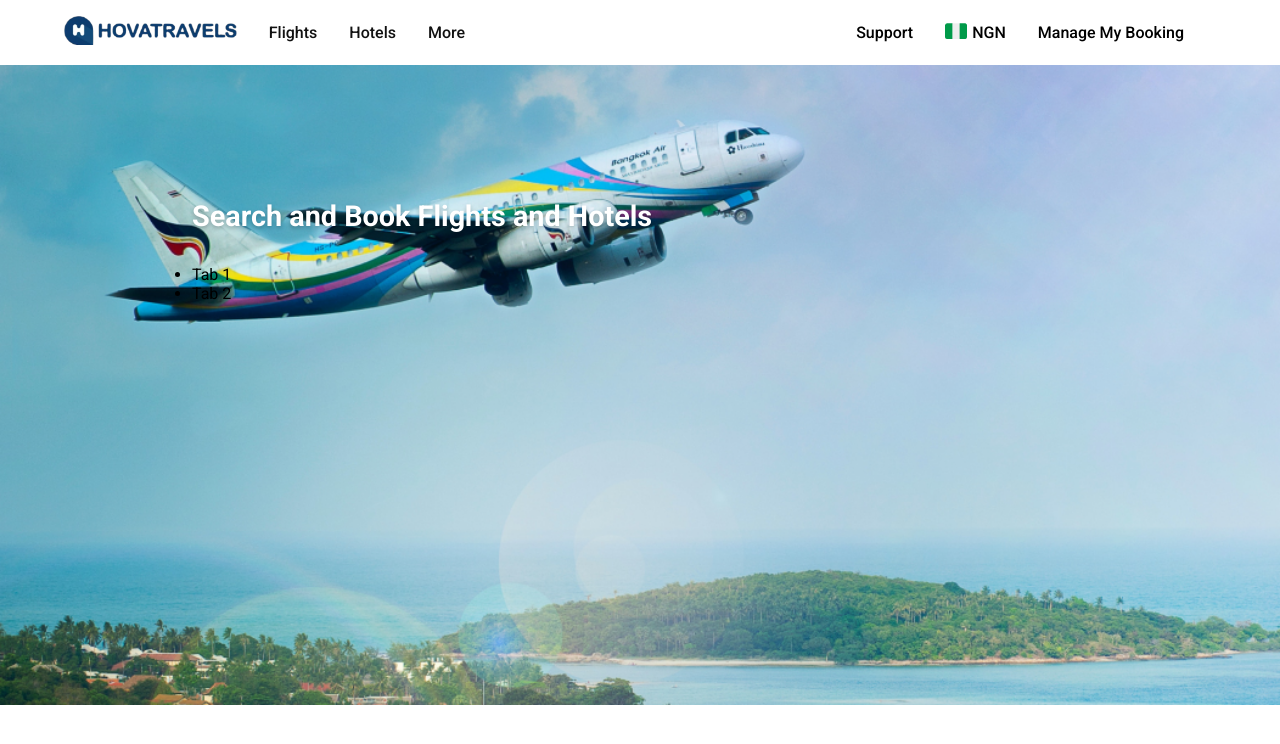
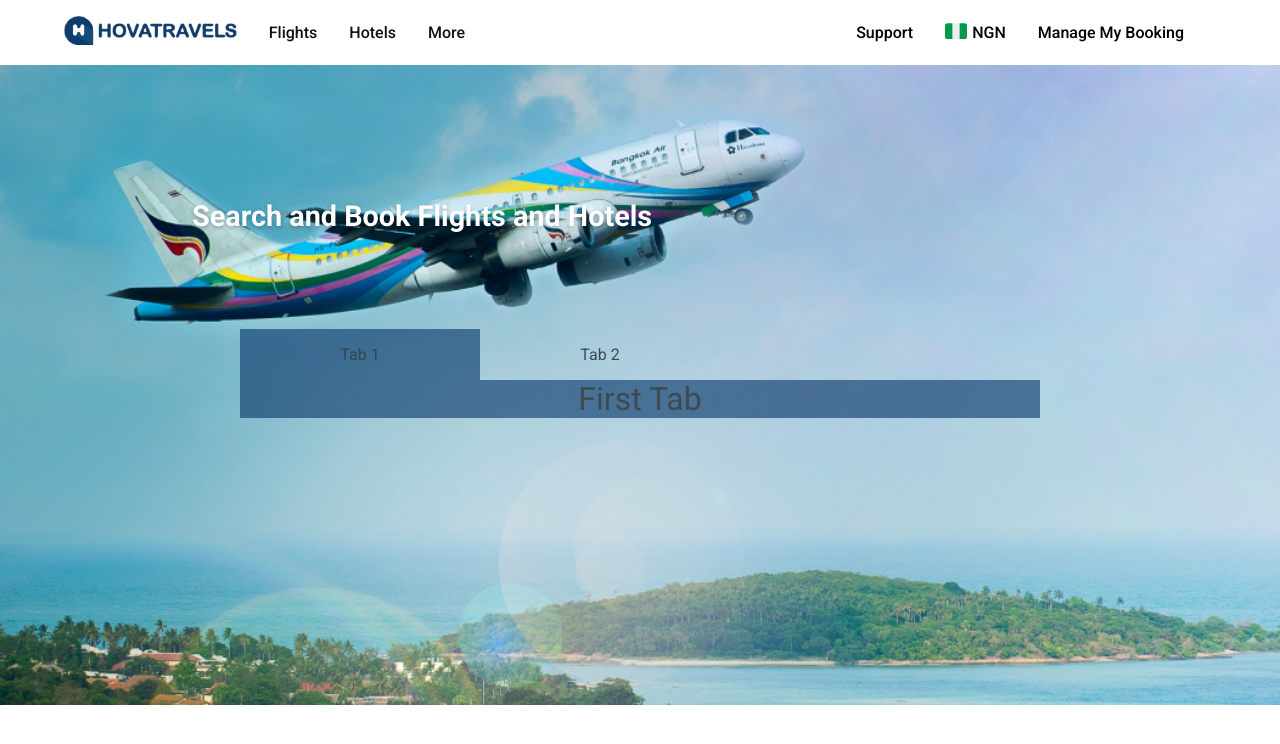
Before and after one commit to mishael1-d/travelagency, a React (Create React App) app: page / in a window 1280 px wide. Shown: the top 744 px of the page. Built offline with nearby package versions, Linux system fonts and the light colour scheme.

Commit message:
Tab panel build2

```diff
--- a/src/components/TabPanel/TabPanel.css
+++ b/src/components/TabPanel/TabPanel.css
@@ -1,91 +1,46 @@
-/* Styling for TABPANEL TEXT */
-.tab.MuiButtonBase-root.MuiTab-root,
-.tab.MuiTypography-root, .tab.MuiTabs-flex {
-  color: #fff !important;
-}
-/* Styling for TABPANEL CONTENT CONTAINER */
-.css-19kzrtu {
-  background-color: #0e3c6e;
-  margin-top: 0.05rem;
-  padding: 2rem !important;
-}
-/* Styling for TABPANEL TITLE TEXT */
-.tab {
-  background-color: rgba(185, 205, 227, 0.8) !important;
-  border-top-left-radius: 5px !important;
-  border-top-right-radius: 5px !important;
-}
-.tab.Mui-selected {
-  background-color: #0e3c6e !important;
-  color: #fff !important;
-  border-top-left-radius: 5px;
-  border-top-right-radius: 5px;
-
+.tabpanel__container {
+  width: 100%;
+  height: auto;
+  min-height: 230px;
+  opacity: 0.8;
+  padding: 2rem 1.5rem;
+  border-radius: 0 5px 5px 5px;
 }
 
-#tabpanel__container {
-  flex-direction: column !important;
+.tabpanel__container ul.tab-nav__container {
+  width: 60%;
+  /* margin: 0 2rem; */
+  display: flex;
+  align-items: center;
+  justify-content: flex-start;
 }
 
-.tab.MuiButtonBase-root.MuiTab-root {
-  min-height: 0 !important;
+.tabpanel__container ul.tab-nav__container li {
+  width: 50%;
+  padding: 1rem;
+  list-style: none;
+  text-align: center;
+  cursor: pointer;
+  transition: all .8s;
+}
+
+.tabpanel__container ul.tab-nav__container li.active {
+  background-color: #0e3c6e;
+}
+
+.tabpanel__container ul.tab-nav__container li:nth-child(2)
+
+.tab-nav__container {
+  height: 20%;
+}
+
+.tab-content__container {
+  background-color: #0e3c6e;
+  min-height: 80%;
 }
 
 
-#simple-tab-0 {
-  margin-right: 5px;
+.firstTab p, .secondTab p {
+font-size: 2rem;
+text-align:  center;
 }
-/* Styling for INDICATOR UNDER TEXT */
-.tab.MuiTabs-indicator {
-  display: none;
-}
-
-.tabpanel-dropdown {
-  display: flex !important;
-
-}
-
-.css-1gsv261 {
-  border-bottom: none !important;
-}
-
-.tab.MuiButtonBase-root.MuiButton-root {
-  border:1px solid #f5f5f5 !important;
-  color: #f6f6f6 !important;
-}
-
-.tab.MuiButtonBase-root.MuiButton-root:hover{
-  border: 1px solid rgba(25, 118, 210, 0.5) !important;
-  color: #1976d2 !important;
-}
-
-.tab.MuiButtonBase-root.MuiButton-root {
-  height: 35px;
-}
-
-.divider-v {
-  width: 2px;
-  height: 60px;
-  background-color: #fff;
-  margin-right: 1.5rem;
-}
-
-
-@media screen and (max-width: 1024px) {
-  .tabpanel-dropdown {
-    display: grid !important;
-  }
-  .divider-v {
-    display: none;
-  }
-  .tab.MuiTabs-flexContainer {
-    flex-wrap: wrap;
-  }
-}
-
-@media screen and (max-width: 430px) {
-  #simple-tab-0, #simple-tab-1 {
-    flex-direction: column;
-    width: 49%;
-  }
-}
--- a/src/components/TabPanel/TabPanel.jsx
+++ b/src/components/TabPanel/TabPanel.jsx
@@ -1,29 +1,49 @@
 import * as React from "react";
+import "./TabPanel.css";
 
-export  const FirstTab = () => {
+export const FirstTab = () => {
   return (
     <div className="firstTab">
       <p>First Tab</p>
     </div>
-  )
-}
-export  const SecondTab = () => {
+  );
+};
+export const SecondTab = () => {
   return (
     <div className="secondTab">
       <p>Second Tab</p>
     </div>
-  )
-}
+  );
+};
 
+function TabPanel() {
+  const [activeTab, setActiveTab] = React.useState("tab1");
 
-function TabPanel(props) {
+  const handleTab1 = () => {
+    setActiveTab("tab1");
+  };
+  const handleTab2 = () => {
+    setActiveTab("tab2");
+  };
   return (
     <div className="tabpanel__container">
       <ul className="tab-nav__container">
-        <li>Tab 1</li>
-        <li>Tab 2</li>
+        <li
+          className={activeTab === "tab1" ? "active" : ""}
+          onClick={handleTab1}
+        >
+          Tab 1
+        </li>
+        <li
+          className={activeTab === "tab2" ? "active" : ""}
+          onClick={handleTab2}
+        >
+          Tab 2
+        </li>
       </ul>
-      <div className="tab-content__container"></div>
+      <div className="tab-content__container">
+        {activeTab === "tab1" ? <FirstTab /> : <SecondTab />}
+      </div>
     </div>
   );
 }
```
